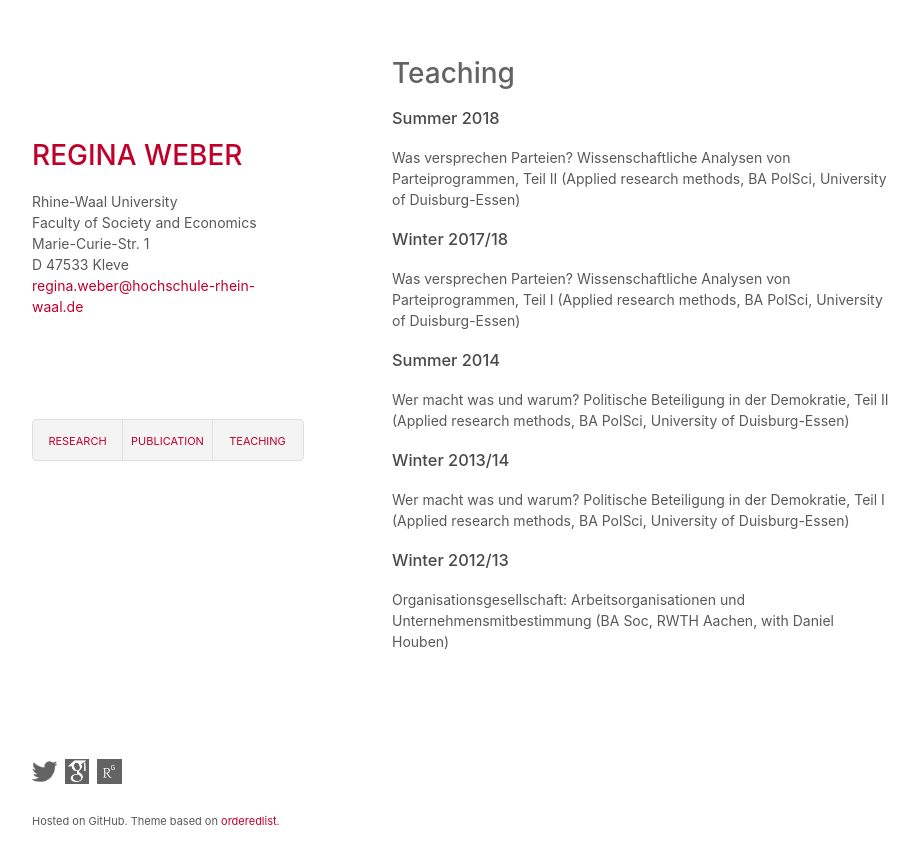
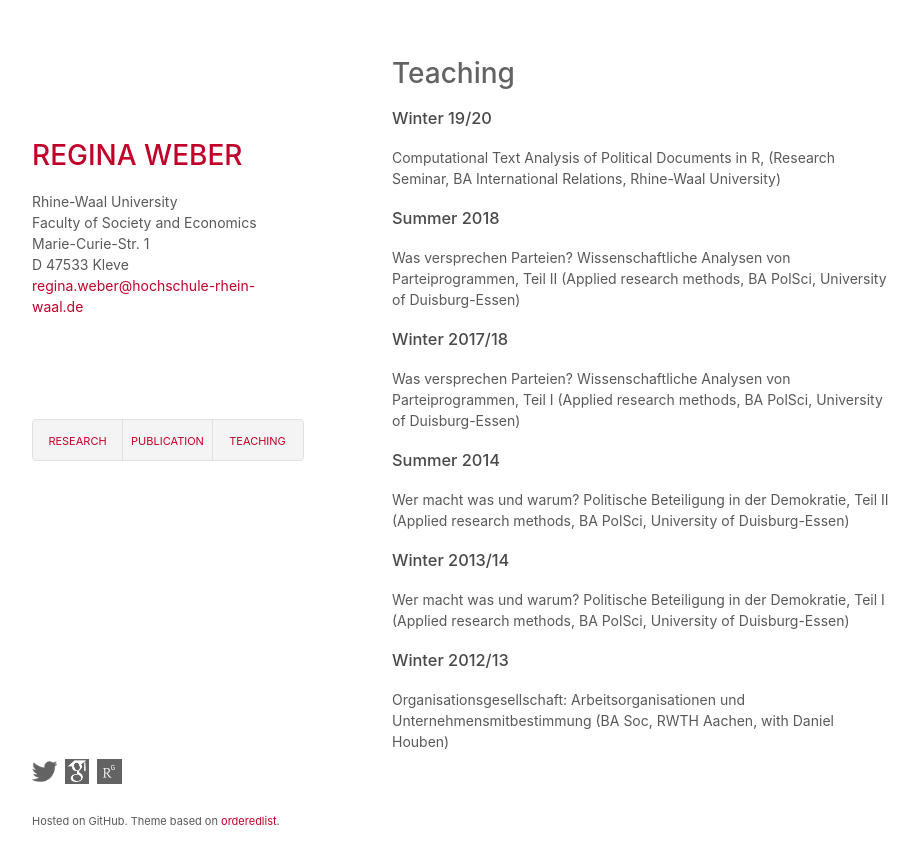
Before and after one commit to robertocabreratapia/robertocabreratapia.github.io, a Jekyll site: the page built from teaching.html, in a window 1280 px wide. Shown: the top 864 px of the page, without its empty margins (178-1097 px from the left). Built offline with Jekyll 4.4.1, drawn with Linux system fonts in a browser that asks for light colours.

Commit message:
Update teaching.html

```diff
--- a/teaching.html
+++ b/teaching.html
@@ -2,6 +2,8 @@
 layout: default
 ---
 <h1>Teaching</h1>
+<h3>Winter 19/20</h3>
+<p>Computational Text Analysis of Political Documents in R, (Research Seminar, BA International Relations, Rhine-Waal University)</p>
 <h3>Summer 2018</h3>
 <p>Was versprechen Parteien? Wissenschaftliche Analysen von Parteiprogrammen, Teil II (Applied research methods, BA PolSci, University of Duisburg-Essen)</p>
 
```
